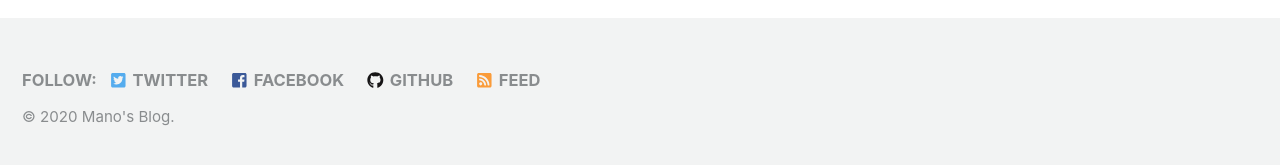
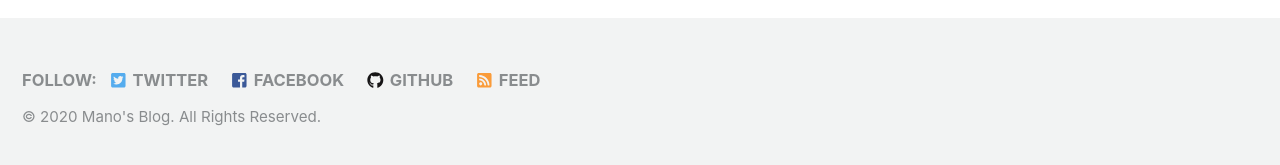
Before and after one commit to manoranjanads/mano-blog.github.io, a Jekyll site: the page built from _pages/ai.md, in a window 1280 px wide and 900 px high, scrolled down 253 px. Shown: the part 727-892 px from the top of the window. Built offline with Jekyll 4.4.1, drawn with Linux system fonts in a browser that asks for light colours; nearby versions of some CDN libraries; comment, search, counter and statistics services are not loaded; a style sheet for code colours, icons or effects is not loaded.

Commit message:
Bug fixes

```diff
--- a/_includes/footer.html
+++ b/_includes/footer.html
@@ -22,5 +22,5 @@
   </ul>
 </div>
 
-<div class="page__footer-copyright">&copy; {{ site.time | date: '%Y' }} {{ site.name | default: site.title }}. </div>
+<div class="page__footer-copyright">&copy; {{ site.time | date: '%Y' }} {{ site.name | default: site.title }}. All Rights Reserved. </div>
 <!-- <div class="page__footer-copyright">&copy; {{ site.time | date: '%Y' }} {{ site.name | default: site.title }}. {{ site.data.ui-text[site.locale].powered_by | default: "Powered by" }} <a href="https://jekyllrb.com" rel="nofollow">Jekyll</a> &amp; <a href="https://mademistakes.com/work/minimal-mistakes-jekyll-theme/" rel="nofollow">Minimal Mistakes</a>.</div> -->
```
